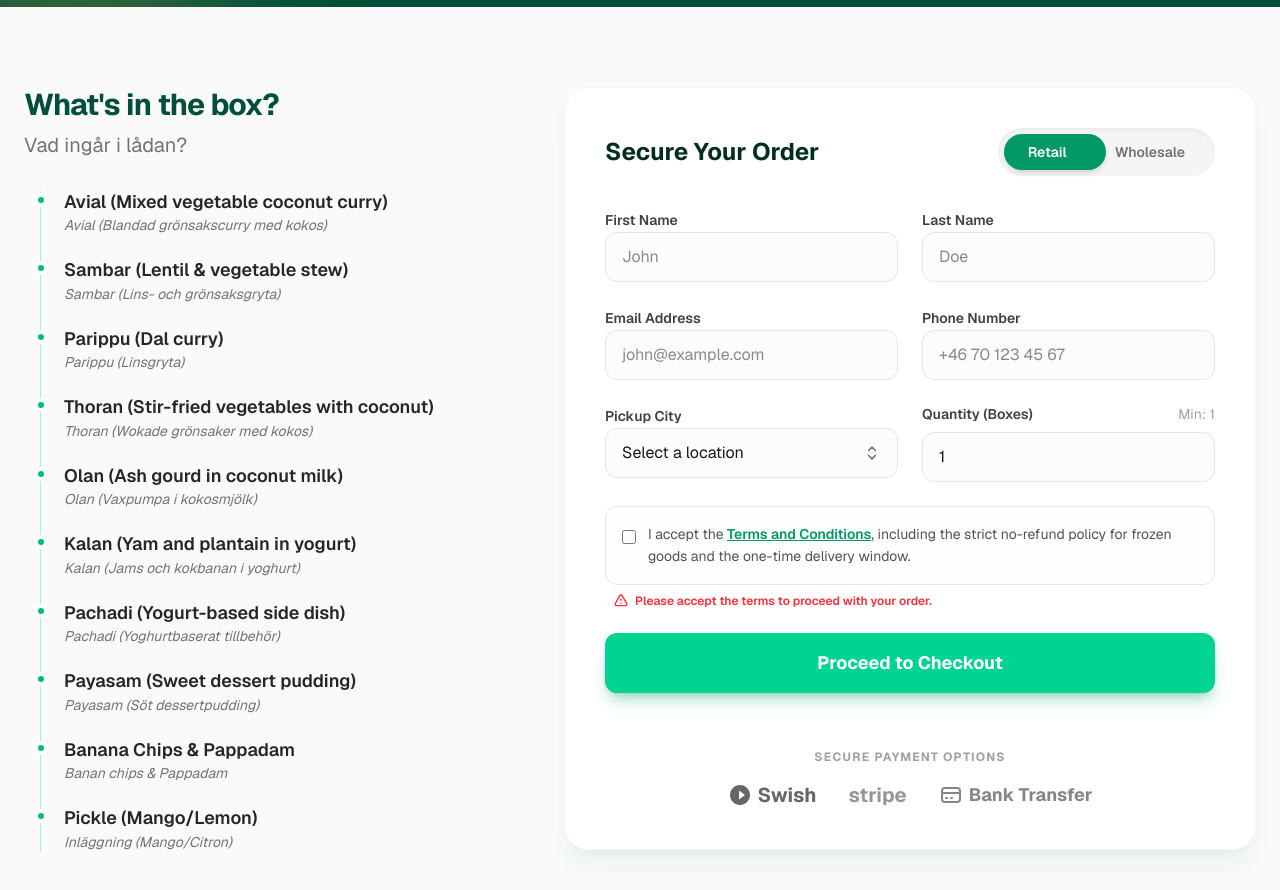
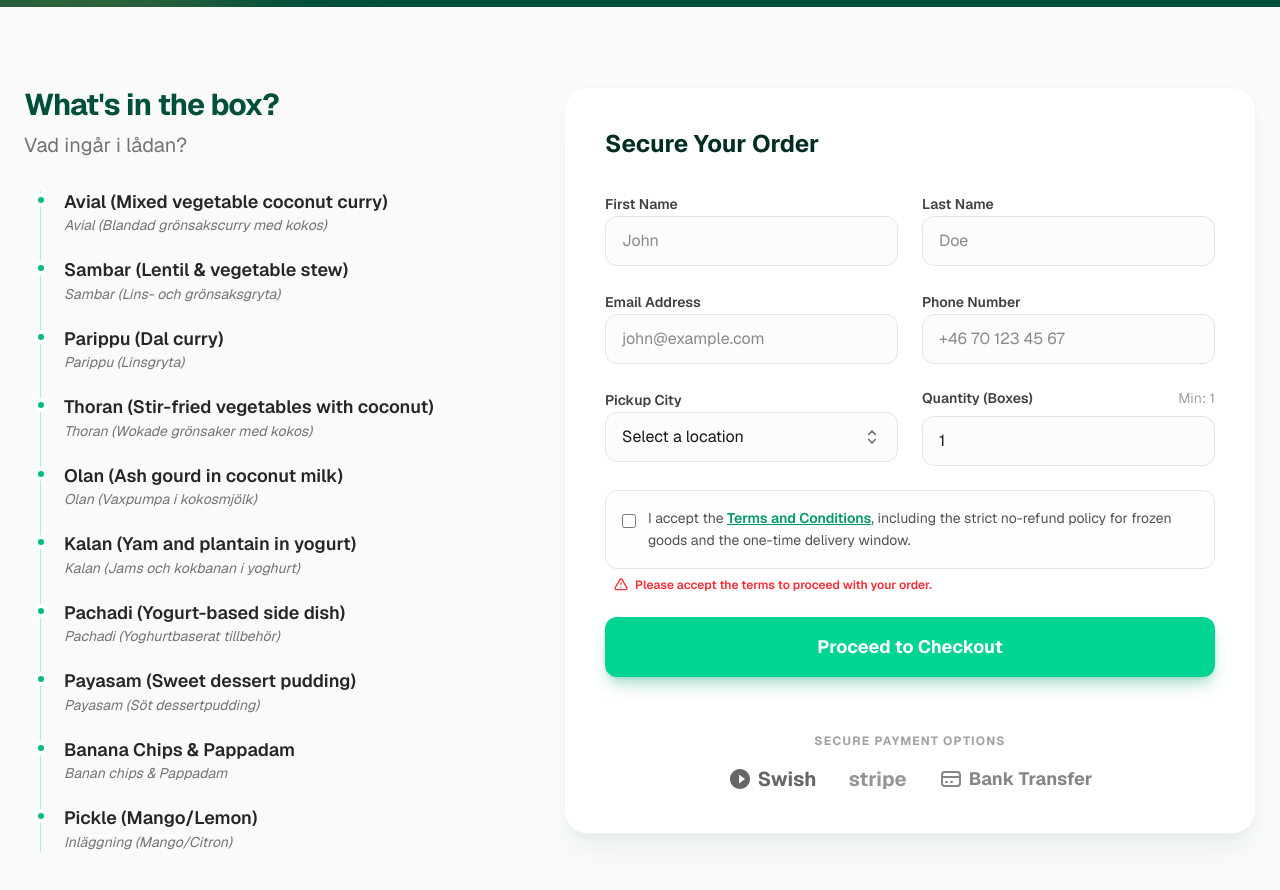
Before and after one commit to josjobin/onam-sadhya-2026, a Next.js app: page / in a window 1280 px wide. Shown: the part 900-1790 px from the top of the page. Built offline with nearby package versions, Linux system fonts and the light colour scheme.

Commit message:
Wholesale_change

```diff
--- a/src/app/(customer)/page.tsx
+++ b/src/app/(customer)/page.tsx
@@ -26,7 +26,6 @@ export default function CustomerLandingPage() {
   }>({ days: 0, hours: 0, minutes: 0, seconds: 0 });
 
   const [isClosed, setIsClosed] = useState(false);
-  const [customerType, setCustomerType] = useState<"retail" | "wholesale">("retail");
   const [termsAccepted, setTermsAccepted] = useState(false);
 
   const [state, formAction, isPending] = useActionState(submitOrder, null);
@@ -202,36 +201,6 @@ export default function CustomerLandingPage() {
 
             <div className="flex flex-col sm:flex-row sm:items-center justify-between mb-8 space-y-4 sm:space-y-0">
               <h2 className="text-2xl font-bold text-emerald-950">Secure Your Order</h2>
-
-              {/* Toggle Switch */}
-              <div className="flex bg-neutral-100 p-1.5 rounded-full relative w-max shadow-inner">
-                <button
-                  type="button"
-                  onClick={() => setCustomerType("retail")}
-                  disabled={isClosed || isPending || state?.success}
-                  className={`relative z-10 px-6 py-2 text-sm font-semibold rounded-full transition-colors ${
-                    customerType === "retail" ? "text-white" : "text-neutral-500 hover:text-neutral-900"
-                  }`}
-                >
-                  Retail
-                </button>
-                <button
-                  type="button"
-                  onClick={() => setCustomerType("wholesale")}
-                  disabled={isClosed || isPending || state?.success}
-                  className={`relative z-10 px-6 py-2 text-sm font-semibold rounded-full transition-colors ${
-                    customerType === "wholesale" ? "text-white" : "text-neutral-500 hover:text-neutral-900"
-                  }`}
-                >
-                  Wholesale
-                </button>
-                {/* Active Indicator */}
-                <div
-                  className={`absolute top-1.5 bottom-1.5 w-[calc(50%-6px)] bg-emerald-600 rounded-full transition-transform duration-300 ease-out shadow-md ${
-                    customerType === "wholesale" ? "translate-x-full left-1.5" : "translate-x-0 left-1.5"
-                  }`}
-                />
-              </div>
             </div>
 
             {isClosed ? (
@@ -275,7 +244,7 @@ export default function CustomerLandingPage() {
               </div>
             ) : (
               <form className="space-y-6" action={formAction}>
-                <input type="hidden" name="customerType" value={customerType} />
+                <input type="hidden" name="customerType" value="retail" />
 
                 {state?.error && (
                   <div className="p-4 bg-red-50 text-red-600 border border-red-200 rounded-xl text-sm font-medium animate-in fade-in">
@@ -305,26 +274,6 @@ export default function CustomerLandingPage() {
                   </div>
                 </div>
 
-                {customerType === "wholesale" && (
-                  <div className="p-6 bg-emerald-50/50 rounded-2xl border border-emerald-100 space-y-6">
-                    <h4 className="text-xs font-bold text-emerald-800 uppercase tracking-widest">Company Details</h4>
-                    <div className="space-y-2">
-                      <label className="text-sm font-semibold text-neutral-700">Company Name</label>
-                      <input type="text" name="companyName" className="w-full px-4 py-3 rounded-xl border border-emerald-200/60 bg-white focus:ring-2 focus:ring-emerald-500 outline-none transition-all" placeholder="Nordic Traders AB" required={customerType === "wholesale"} disabled={isPending} />
-                    </div>
-                    <div className="grid grid-cols-1 md:grid-cols-2 gap-6">
-                      <div className="space-y-2">
-                        <label className="text-sm font-semibold text-neutral-700">Org Number</label>
-                        <input type="text" name="orgNumber" className="w-full px-4 py-3 rounded-xl border border-emerald-200/60 bg-white focus:ring-2 focus:ring-emerald-500 outline-none transition-all" placeholder="556000-0000" required={customerType === "wholesale"} disabled={isPending} />
-                      </div>
-                      <div className="space-y-2">
-                        <label className="text-sm font-semibold text-neutral-700">VAT ID</label>
-                        <input type="text" name="vatId" className="w-full px-4 py-3 rounded-xl border border-emerald-200/60 bg-white focus:ring-2 focus:ring-emerald-500 outline-none transition-all" placeholder="SE556000000001" required={customerType === "wholesale"} disabled={isPending} />
-                      </div>
-                    </div>
-                  </div>
-                )}
-
                 <div className="grid grid-cols-1 md:grid-cols-2 gap-6">
                   <div className="space-y-2">
                     <label className="text-sm font-semibold text-neutral-700">Pickup City</label>
@@ -345,21 +294,21 @@ export default function CustomerLandingPage() {
                   <div className="space-y-2">
                     <label className="text-sm font-semibold text-neutral-700 flex justify-between">
                       <span>Quantity (Boxes)</span>
-                      <span className="text-neutral-400 font-normal">Min: {customerType === "wholesale" ? 10 : 1}</span>
+                      <span className="text-neutral-400 font-normal">Min: 1</span>
                     </label>
                     <input
                       type="number"
                       name="quantity"
-                      min={customerType === "wholesale" ? 10 : 1}
+                      min={1}
                       className="w-full px-4 py-3 rounded-xl border border-neutral-200 bg-neutral-50/50 focus:bg-white focus:ring-2 focus:ring-emerald-500 outline-none transition-all"
-                      defaultValue={customerType === "wholesale" ? 10 : 1}
+                      defaultValue={1}
                       required
                       disabled={isPending}
                     />
                   </div>
                 </div>
 
-                {/* T&C CHECKBOX - NOW OUTSIDE WHOLESALE BLOCK */}
+                {/* T&C CHECKBOX */}
                 <div className="mt-6">
                   <label className={`flex items-start space-x-3 p-4 rounded-xl border transition-colors cursor-pointer ${termsAccepted ? 'border-emerald-200 bg-emerald-50/30' : 'border-neutral-200 bg-neutral-50/30 hover:bg-neutral-50'}`}>
                     <input
```
